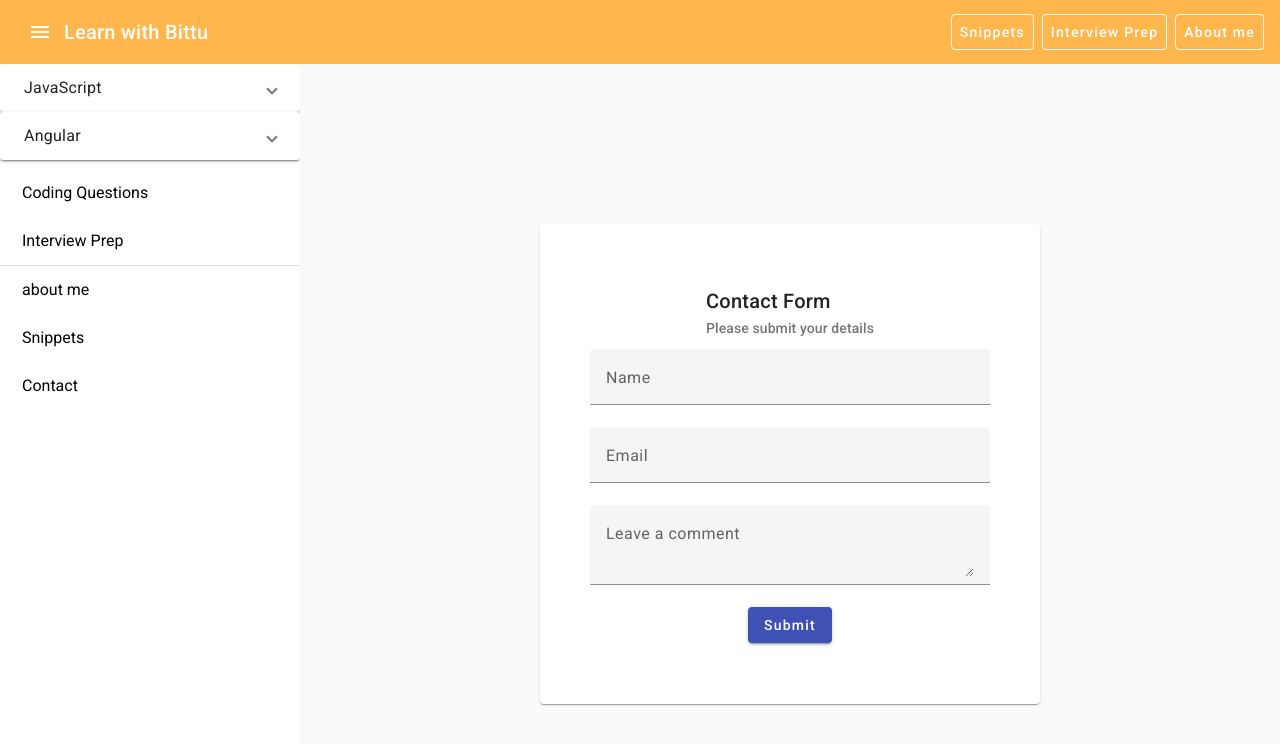
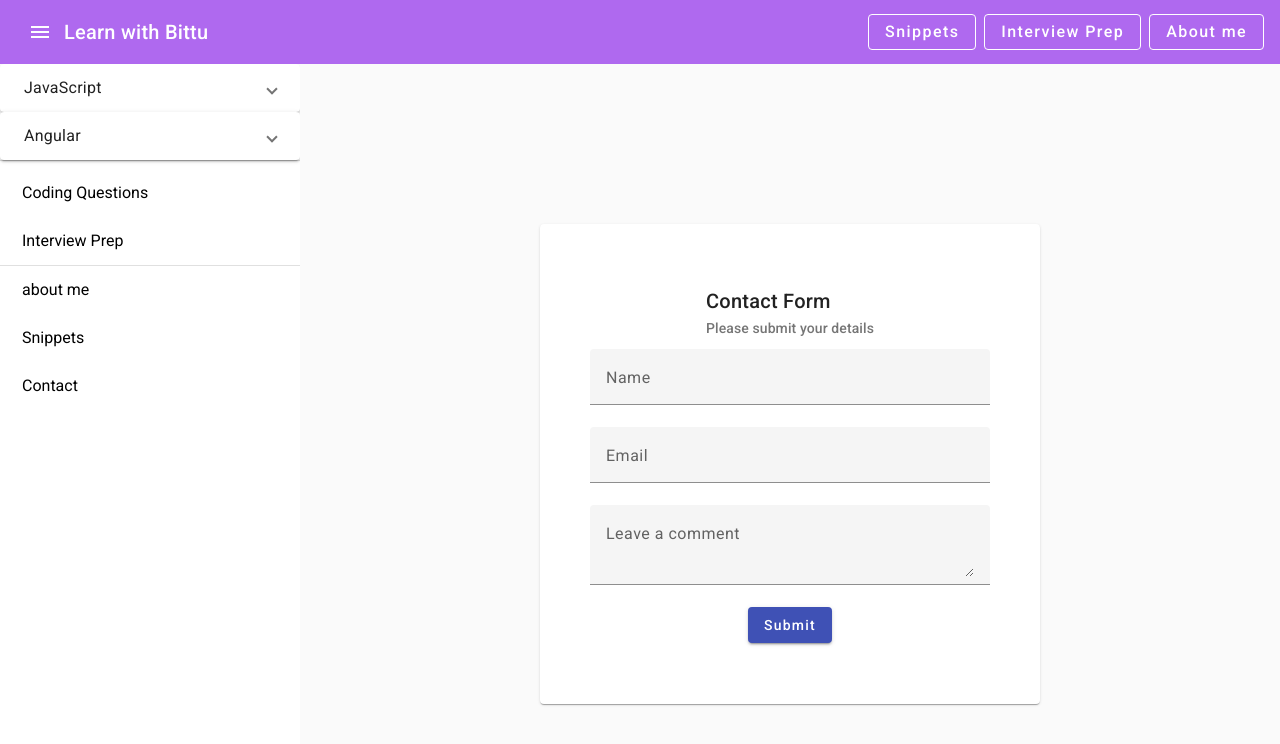
Before and after one commit to bittu1040/Learn-with-Bittu, an Angular app: page /contact in a window 1280 px wide. Shown: the top 744 px of the page. Built offline with nearby package versions, Linux system fonts and the light colour scheme.

Commit message:
mat toolbar color

```diff
--- a/src/app/app.component.css
+++ b/src/app/app.component.css
@@ -3,7 +3,7 @@ mat-sidenav-container {
 }
 
 .mat-toolbar.mat-primary {
-  background: #FFB74D;
+  background: #AF69EF;
   color: #fff;
 }
 
@@ -44,18 +44,15 @@ mat-sidenav-container {
 #nav-button{
   border: 1px solid;
   margin-left: 8px;
-}
-
-.button {
-  display: inline-block;
-  padding: 10px 20px;
-  color: #fff;
-  text-decoration: none;
+  padding: 16px;
+  font-size: 1rem;
 }
 
 
+
+
 footer {
-  background-color: #FFB74D;
+  background-color: #AF69EF;
   color: #fff;
   text-align: center;
   padding: 6px;
@@ -76,13 +73,6 @@ footer {
   }
 }
 
-.learn-section {
-  padding-left: 40px;
-}
-
-.listitem {
-  height: 30px !important;
-}
 
 
 .panel-content {
```
